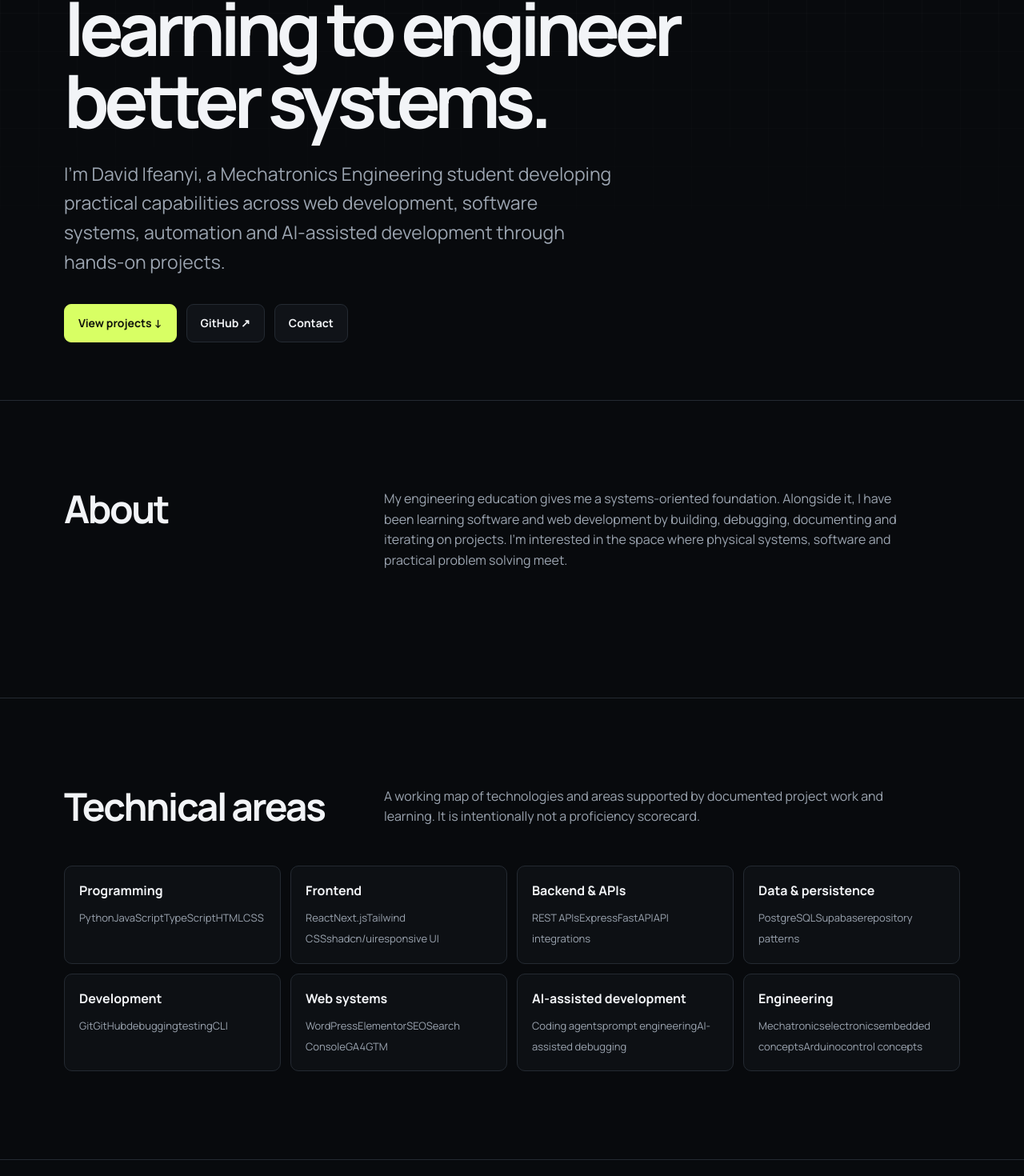
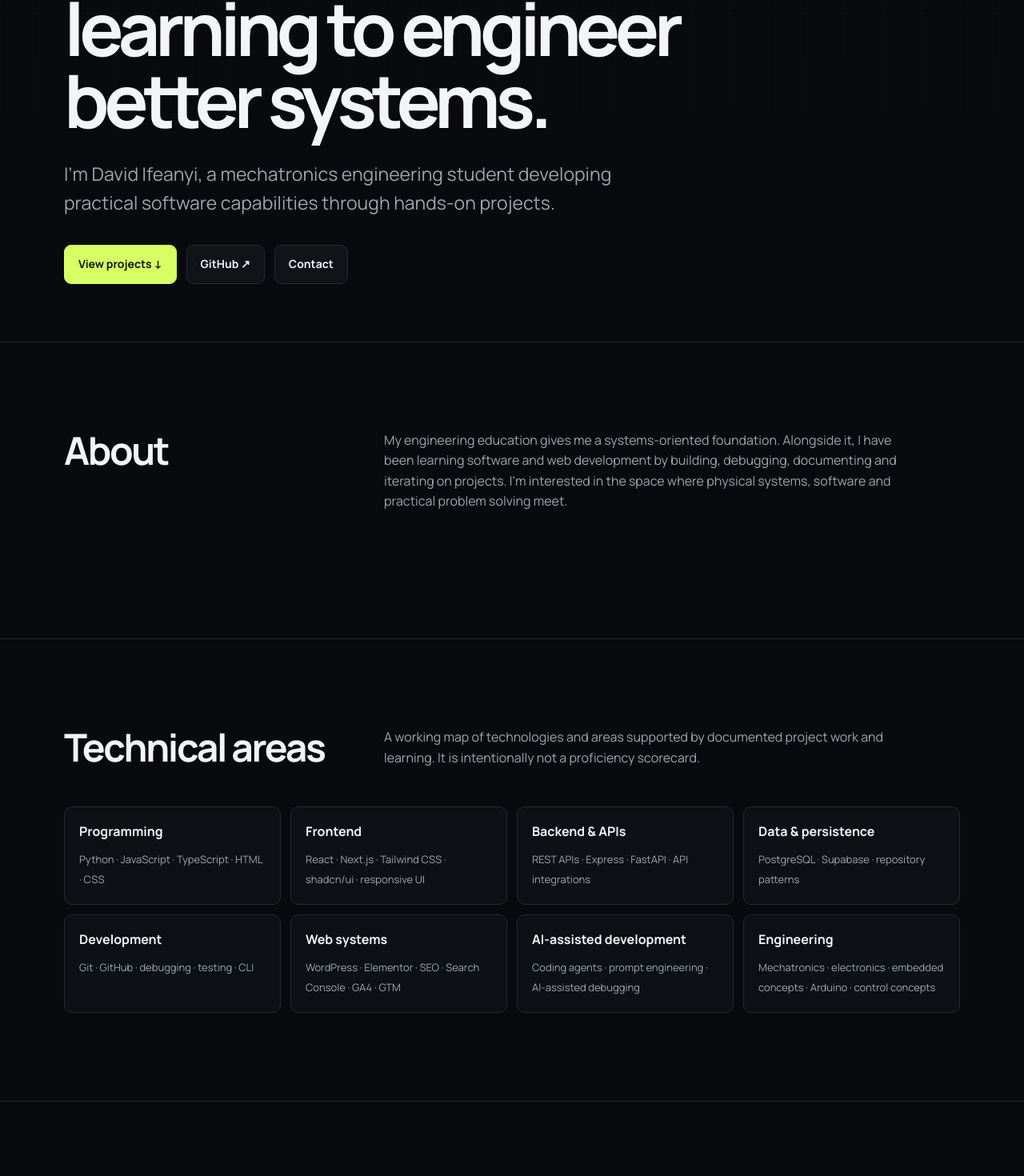
Before and after one commit to davidifeanyicelestine586-arch/David-Ifeanyi, a Next.js app: page / in a window 1280 px wide. Shown: the part 393-1863 px from the top of the page at 80% size. Built offline with nearby package versions, Linux system fonts and the light colour scheme.

Commit message:
refactor: bind homepage to portfolio data

```diff
--- a/app/page.tsx
+++ b/app/page.tsx
@@ -4,9 +4,9 @@ export default function Home() {
   return (<>
     <nav className="nav" aria-label="Primary navigation"><div className="container nav-inner"><a className="brand" href="#top">David<span>.</span></a><div className="nav-links"><a href="#about">About</a><a href="#skills">Skills</a><a href="#projects">Projects</a><a href="#journey">Journey</a><a href="#contact">Contact</a></div></div></nav>
     <main id="top">
-      <header className="hero"><div className="container"><div className="eyebrow">Mechatronics Engineering × Software Development</div><h1>I build practical software while learning to engineer better systems.</h1><p className="lede">I’m {profile.name}, a Mechatronics Engineering student developing practical capabilities across web development, software systems, automation and AI-assisted development through hands-on projects.</p><div className="actions"><a className="button primary" href="#projects">View projects ↓</a><a className="button" href={profile.github} target="_blank" rel="noreferrer">GitHub ↗</a><a className="button" href="#contact">Contact</a></div></div></header>
+      <header className="hero"><div className="container"><div className="eyebrow">Mechatronics Engineering × Software Development</div><h1>I build practical software while learning to engineer better systems.</h1><p className="lede">I’m {profile.name}, a {profile.role.toLowerCase()} through hands-on projects.</p><div className="actions"><a className="button primary" href="#projects">View projects ↓</a><a className="button" href={profile.github} target="_blank" rel="noreferrer">GitHub ↗</a><a className="button" href="#contact">Contact</a></div></div></header>
       <section id="about"><div className="container"><div className="section-head"><h2>About</h2><p className="section-copy">My engineering education gives me a systems-oriented foundation. Alongside it, I have been learning software and web development by building, debugging, documenting and iterating on projects. I’m interested in the space where physical systems, software and practical problem solving meet.</p></div></div></section>
-      <section id="skills"><div className="container"><div className="section-head"><h2>Technical areas</h2><p className="section-copy">A working map of technologies and areas supported by documented project work and learning. It is intentionally not a proficiency scorecard.</p></div><div className="skill-grid">{skills.map(([name,list])=><div className="skill" key={name}><strong>{name}</strong><span>{list}</span></div>)}</div></div></section>
+      <section id="skills"><div className="container"><div className="section-head"><h2>Technical areas</h2><p className="section-copy">A working map of technologies and areas supported by documented project work and learning. It is intentionally not a proficiency scorecard.</p></div><div className="skill-grid">{skills.map(([name,list])=><div className="skill" key={name}><strong>{name}</strong><span>{list.join(" · ")}</span></div>)}</div></div></section>
       <section id="projects"><div className="container"><div className="section-head"><h2>Selected work</h2><p className="section-copy">Projects are presented according to technical significance, evidence and current maturity. Status labels are deliberately conservative.</p></div><div className="grid">{projects.map(p=><article className={`card ${p.caseStudy?"featured":""}`} key={p.name}><div className="card-top"><h3>{p.name}</h3><span className="status">{p.status}</span></div><p>{p.description}</p><div className="tags">{p.stack.map(tag=><span className="tag" key={tag}>{tag}</span>)}</div><div className="actions"><a className="link" href={p.repository} target="_blank" rel="noreferrer">Repository ↗</a>{p.live&&<a className="link" href={p.live} target="_blank" rel="noreferrer">Live project ↗</a>}{p.caseStudy&&<a className="link" href={p.caseStudy}>Case study →</a>}</div></article>)}</div></div></section>
       <section id="featured"><div className="container"><div className="section-head"><h2>Featured system</h2><p className="section-copy">Tech Stack Architect is the clearest example of my move from building individual interfaces toward thinking about structured technical systems.</p></div><div className="card featured"><div className="eyebrow">Define → Analyze → Recommend → Validate → Blueprint</div><h3 className="feature-title">A deterministic architecture workflow</h3><p>The project uses structured registries and rules to reason about technologies, dependencies and conflicts. Its documented persistence work adds a separate data path through an API, persistence service, repository layer and Supabase. The portfolio deliberately keeps those concerns distinct rather than presenting persistence as automatically available in every deployment.</p><div className="tags"><span className="tag">Deterministic reasoning</span><span className="tag">Dependency handling</span><span className="tag">Validation</span><span className="tag">Blueprint export</span></div><a className="link" href="/projects/tech-stack-architect">Read case study →</a></div></div></section>
       <section id="journey"><div className="container"><div className="section-head"><h2>Development journey</h2><p className="section-copy">The portfolio is not meant to hide the learning curve. The progression from first code to larger systems is part of the evidence.</p></div><div className="journey"><div className="journey-item"><div className="year">EARLY</div><div><h3>First code</h3><p>Early web programming work established the starting point and remains a marker of the learning journey.</p></div></div><div className="journey-item"><div className="year">BUILDING</div><div><h3>Web & software systems</h3><p>Projects expanded into React, Next.js, APIs, backend services, databases, deployment and structured application architecture.</p></div></div><div className="journey-item"><div className="year">CURRENT</div><div><h3>Systems thinking</h3><p>Current work increasingly explores deterministic tooling, persistence boundaries, AI-assisted development and the connection between engineering and software.</p></div></div></div></div></section>
```
